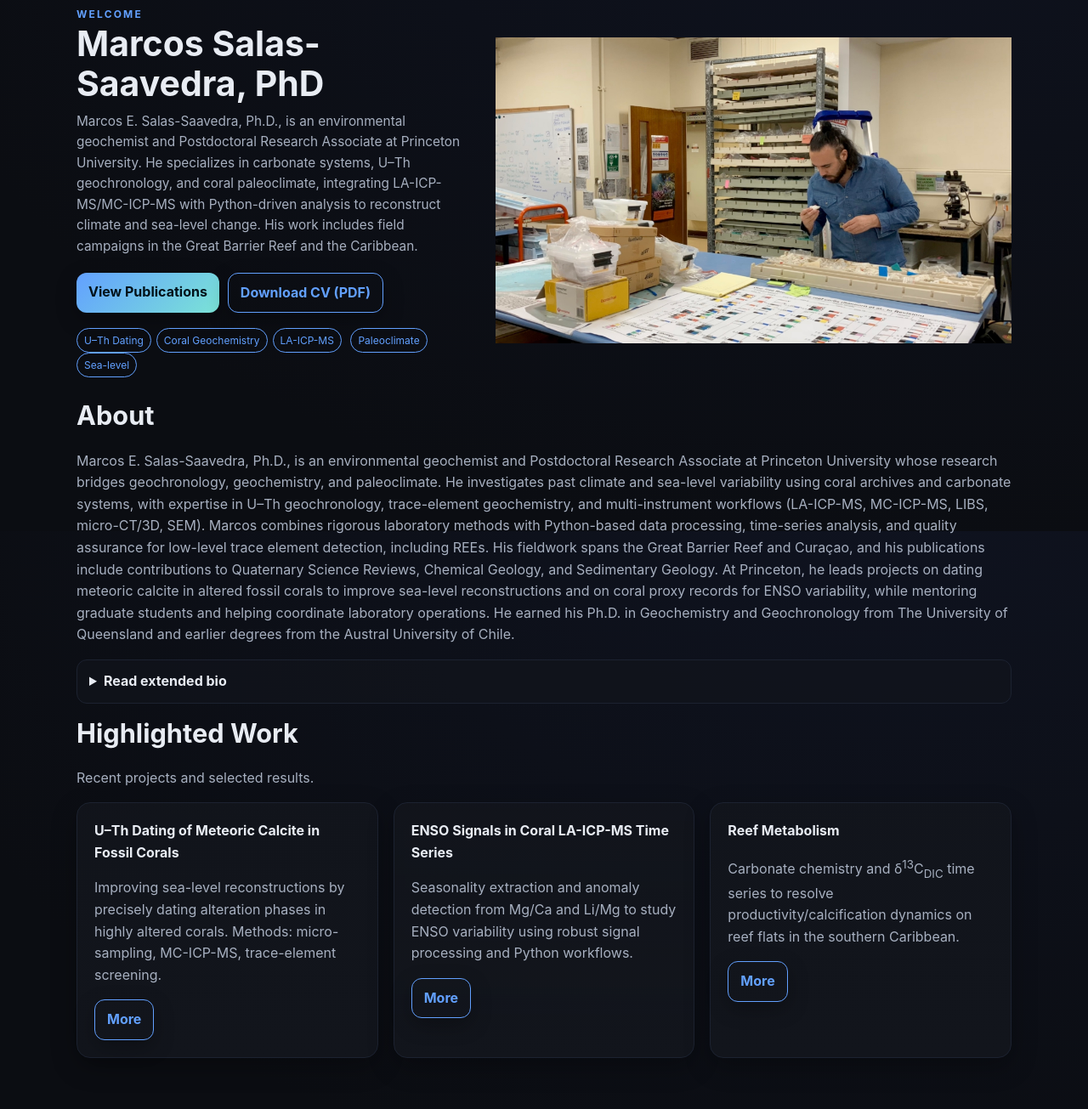
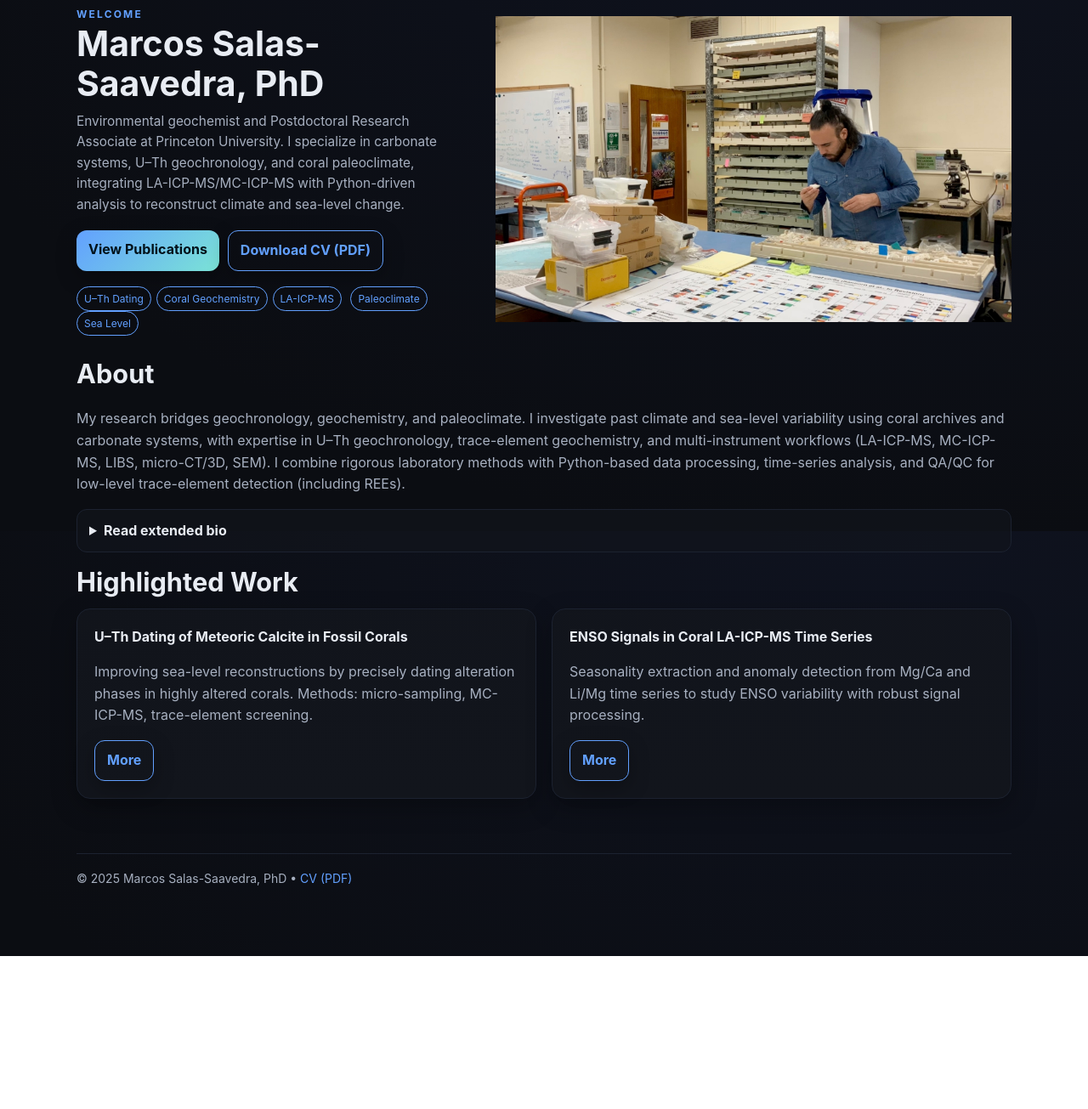
Before and after one commit to msalass/marcos-website, a plain HTML site: page index.html in a window 1280 px wide. Shown: the part 175-1480 px from the top of the page at 85% size. After the commit the page ends 1300 px from the top, so only its background shows below. Drawn offline with Linux system fonts and the light colour scheme.

Commit message:
Update index.html

```diff
--- a/index.html
+++ b/index.html
@@ -4,13 +4,13 @@
   <meta charset="utf-8"><meta name="viewport" content="width=device-width, initial-scale=1">
   <title>Marcos Salas-Saavedra, PhD</title>
   <meta name="description" content="Environmental Geochemist • U–Th Geochronology • Coral Paleoclimate">
-  <meta property="og:title" content="Marcos Salas-Saavedra, PhD">
+  <meta property="og:title" content="Marcos Salas-Saavedra, PhD — Home">
   <meta property="og:description" content="Environmental Geochemist • U–Th Geochronology • Coral Paleoclimate">
   <meta property="og:image" content="assets/profile.jpeg">
-  <link rel="icon" href="assets/profile.svg">
+  <link rel="icon" href="assets/profile.jpeg">
   <link rel="stylesheet" href="assets/style.css">
   <script type="application/ld+json">
-  {"@context": "https://schema.org", "@type": "Person", "name": "Marcos Salas-Saavedra, PhD", "jobTitle": "Environmental Geochemist", "affiliation": {"@type": "Organization", "name": "Princeton University"}, "email": "mailto:yourname@example.com", "address": "Princeton, NJ, USA", "sameAs": ["https://scholar.google.com/", "https://orcid.org/", "https://github.com/msalass", "https://www.linkedin.com/", "https://x.com/"]}
+  {"@context":"https://schema.org","@type":"Person","name":"Marcos Salas-Saavedra, PhD","jobTitle":"Environmental Geochemist","affiliation":{"@type":"Organization","name":"Princeton University"},"email":"mailto:yourname@example.com","address":"Princeton, NJ, USA","sameAs":["https://scholar.google.com/citations?user=skWigjoAAAAJ&hl=en","https://orcid.org/0000-0003-0358-5676","https://github.com/msalass","https://www.linkedin.com/in/marcos-e-salas-saavedra","https://x.com/"]}
   </script>
 </head>
 <body>
@@ -21,11 +21,7 @@
           <small>Environmental Geochemist • U–Th Geochronology • Coral Paleoclimate</small>
         </a>
       </div>
-
-    <!-- Mobile menu button -->
       <button class="menu-toggle" aria-controls="site-menu" aria-expanded="false" aria-label="Toggle menu">☰ Menu</button>
-
-    <!-- Nav -->
       <nav id="site-menu" class="menu" data-open="false">
         <a href="index.html" class="active">Home</a>
         <a href="research.html">Research</a>
@@ -37,50 +33,43 @@
       </nav>
     </div>
   </div>
+
   <div class="container">
 
     <section class="hero">
       <div>
         <span class="kicker">Welcome</span>
         <h1>Marcos Salas-Saavedra, PhD</h1>
-    <p class="lead">Marcos E. Salas-Saavedra, Ph.D., is an environmental geochemist and Postdoctoral Research Associate at Princeton University. He specializes in carbonate systems, U–Th geochronology, and coral paleoclimate, integrating LA-ICP-MS/MC-ICP-MS with Python-driven analysis to reconstruct climate and sea-level change. His work includes field campaigns in the Great Barrier Reef and the Caribbean.</p>
+        <p class="lead">Environmental geochemist and Postdoctoral Research Associate at Princeton University. I specialize in carbonate systems, U–Th geochronology, and coral paleoclimate, integrating LA-ICP-MS/MC-ICP-MS with Python-driven analysis to reconstruct climate and sea-level change.</p>
         <div style="display:flex;gap:10px;flex-wrap:wrap;margin:16px 0 6px">
           <a class="btn" href="publications.html">View Publications</a>
           <a class="btn secondary" href="assets/CV.pdf">Download CV (PDF)</a>
         </div>
         <div style="margin-top:18px">
           <span class="tag">U–Th Dating</span><span class="tag">Coral Geochemistry</span><span class="tag">LA-ICP-MS</span>
-      <span class="tag">Paleoclimate</span><span class="tag">Sea-level</span>
+          <span class="tag">Paleoclimate</span><span class="tag">Sea Level</span>
         </div>
       </div>
       <img src="assets/profile.jpeg" alt="Marcos Salas-Saavedra headshot" width="607" height="360">
     </section>
+
     <section class="section">
       <h2>About</h2>
-  <p>Marcos E. Salas-Saavedra, Ph.D., is an environmental geochemist and Postdoctoral Research Associate at Princeton University whose research bridges geochronology, geochemistry, and paleoclimate. He investigates past climate and sea-level variability using coral archives and carbonate systems, with expertise in U–Th geochronology, trace-element geochemistry, and multi-instrument workflows (LA-ICP-MS, MC-ICP-MS, LIBS, micro-CT/3D, SEM). Marcos combines rigorous laboratory methods with Python-based data processing, time-series analysis, and quality assurance for low-level trace element detection, including REEs. His fieldwork spans the Great Barrier Reef and Curaçao, and his publications include contributions to Quaternary Science Reviews, Chemical Geology, and Sedimentary Geology. At Princeton, he leads projects on dating meteoric calcite in altered fossil corals to improve sea-level reconstructions and on coral proxy records for ENSO variability, while mentoring graduate students and helping coordinate laboratory operations. He earned his Ph.D. in Geochemistry and Geochronology from The University of Queensland and earlier degrees from the Austral University of Chile.</p>
+      <p>My research bridges geochronology, geochemistry, and paleoclimate. I investigate past climate and sea-level variability using coral archives and carbonate systems, with expertise in U–Th geochronology, trace-element geochemistry, and multi-instrument workflows (LA-ICP-MS, MC-ICP-MS, LIBS, micro-CT/3D, SEM). I combine rigorous laboratory methods with Python-based data processing, time-series analysis, and QA/QC for low-level trace-element detection (including REEs).</p>
       <details style="margin-top:10px"><summary>Read extended bio</summary>
-    <p style="white-space:pre-wrap">Marcos E. Salas-Saavedra, Ph.D., is an environmental geochemist whose work integrates geochronology, analytical chemistry, and climate reconstruction to answer questions about how reef systems and sea level have changed through time. He is a Postdoctoral Research Associate at Princeton University, where he investigates past climate and sea-level variability using coral archives and carbonate materials. His technical expertise spans U–Th geochronology; radiogenic and stable isotope analysis; trace-element and REE geochemistry; and advanced instrumentation including LA-ICP-MS, MC-ICP-MS, LIBS, micro-CT/3D imaging, and SEM.
-
-Marcos develops and applies high-precision methods to challenging carbonate samples, including meteoric calcite phases in highly altered fossil corals, to refine sea-level reconstructions. He also builds Python-based workflows for data reduction, time-series analysis, and rigorous QA/QC at ultra-low detection levels—capabilities he uses to extract seasonal to multi-decadal signals (e.g., ENSO) from coral proxy records. His portfolio includes instrument optimization, automated column chemistry (prepFAST MC), and gravimetric spike preparation that improves dating accuracy.
-
-He has conducted field campaigns on the Great Barrier Reef and in the southern Caribbean (Curaçao), collecting materials for geochronology, carbonate chemistry, and stable isotope studies of reef metabolism. Marcos’ publications include work in Quaternary Science Reviews, Chemical Geology, and Sedimentary Geology, and he has presented at major meetings such as AGU. In the lab, he mentors graduate students in advanced analytical techniques and contributes to safe, efficient laboratory operations and instrument maintenance planning.
-
-Collectively, his work aims to deliver robust, decision-relevant insights into Earth system change by pairing meticulous laboratory practice with transparent, reproducible computation—and by communicating those results to both scientific and broader communities.</p>
+        <p style="white-space:pre-wrap">I develop high-precision methods for challenging carbonate samples—including meteoric calcite phases in altered fossil corals—to refine sea-level reconstructions. I also build reproducible workflows for data reduction and signal detection (e.g., ENSO) from coral proxies, and mentor students in advanced analytical techniques. Fieldwork includes the Great Barrier Reef and Curaçao; publications span Quaternary Science Reviews, Chemical Geology, and Sedimentary Geology.</p>
       </details>
     </section>
+
     <section class="section">
       <h2>Highlighted Work</h2>
-  <p>Recent projects and selected results.</p>
       <div class="grid">
         <article class="card"><strong>U–Th Dating of Meteoric Calcite in Fossil Corals</strong>
           <p class="muted">Improving sea-level reconstructions by precisely dating alteration phases in highly altered corals. Methods: micro-sampling, MC-ICP-MS, trace-element screening.</p>
           <a class="btn secondary" href="projects.html">More</a></article>
         <article class="card"><strong>ENSO Signals in Coral LA-ICP-MS Time Series</strong>
-      <p>Seasonality extraction and anomaly detection from Mg/Ca and Li/Mg to study ENSO variability using robust signal processing and Python workflows.</p>
+          <p>Seasonality extraction and anomaly detection from Mg/Ca and Li/Mg time series to study ENSO variability with robust signal processing.</p>
           <a class="btn secondary" href="research.html">More</a></article>
-    <article class="card"><strong>Reef Metabolism</strong>
-      <p>Carbonate chemistry and δ<sup>13</sup>C<sub>DIC</sub> time series to resolve productivity/calcification dynamics on reef flats in the southern Caribbean.</p>
-      <a class="btn secondary" href="teaching.html">More</a></article>
       </div>
     </section>
 
@@ -89,6 +78,7 @@ Collectively, his work aims to deliver robust, decision-relevant insights into E
       <script>document.getElementById('y').textContent = new Date().getFullYear()</script>
     </div>
   </div>
+
   <script>
     const toggle = document.querySelector('.menu-toggle');
     const menu = document.getElementById('site-menu');
@@ -98,12 +88,10 @@ Collectively, his work aims to deliver robust, decision-relevant insights into E
         menu.setAttribute('data-open', String(!open));
         toggle.setAttribute('aria-expanded', String(!open));
       });
-    // Close menu after tapping a link
       menu.querySelectorAll('a').forEach(a => a.addEventListener('click', () => {
         menu.setAttribute('data-open','false'); toggle.setAttribute('aria-expanded','false');
       }));
     }
   </script>
-
 </body>
 </html>
```
Lines whose indentation alone changed are shown as unchanged.
